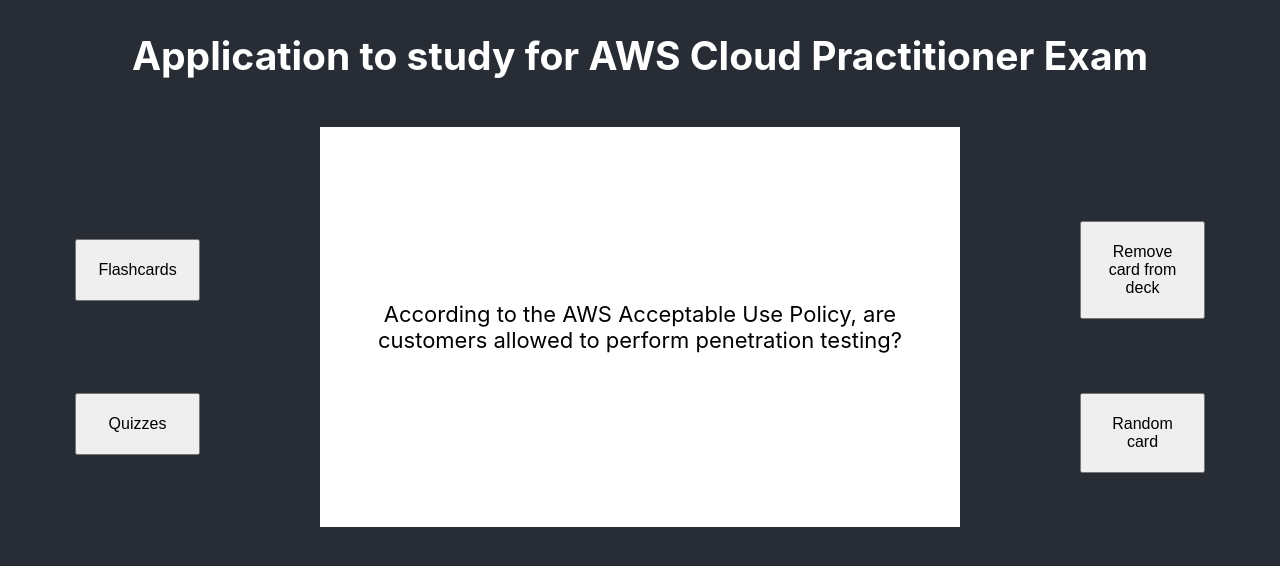
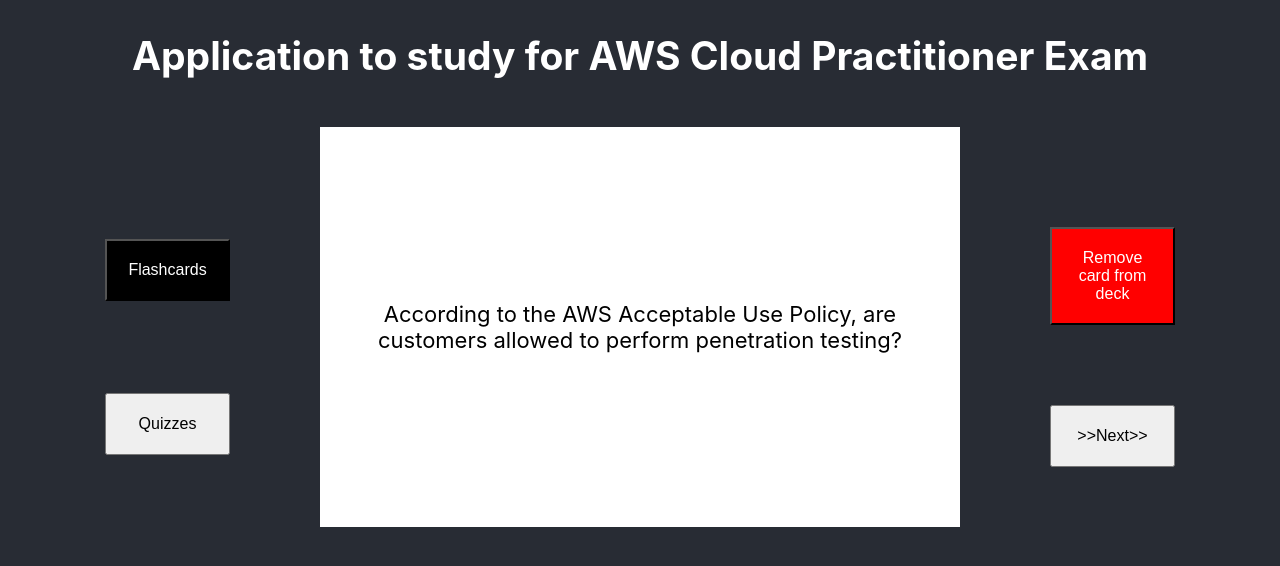
Before and after one commit to AmyShackles/aws-cloud-practitioner-study, a React (Create React App) app: page / in a window 1280 px wide. Both pictures are taken after a click on the button "Flashcards". Shown: the top 566 px of the page. Built offline with nearby package versions, Linux system fonts and the light colour scheme.

Commit message:
First pass at making app more keyboard accessible
- There's a bug wherein the previous button does not work on enter but does work on space.  This perplexes me.

```diff
--- a/src/App.css
+++ b/src/App.css
@@ -124,3 +124,50 @@
   color: white;
   font-size: 26px;
 }
+.remove {
+  background-color: red;
+  color: white;
+}
+.remove:hover,
+.remove:focus {
+  background-color: darkred;
+}
+.reset {
+  background-color: green;
+  color: white;
+}
+.reset:hover,
+.reset:focus {
+  background-color: darkgreen;
+}
+.previous,
+.next {
+  font-size: 20px;
+  align-items: center;
+  text-align: center;
+  justify-content: center;
+  display: flex;
+}
+.previous::before,
+.previous::after {
+  content: "<<";
+}
+.next::before,
+.next::after {
+  content: ">>";
+}
+.next:hover,
+.next:focus,
+.previous:hover,
+.previous:focus {
+  background-color: gray;
+  color: white;
+}
+
+.flashcardDeck:hover,
+.flashcardDeck:focus,
+.quizDeck:hover,
+.quizDeck:focus {
+  background-color: black;
+  color: white;
+}
--- a/src/App.js
+++ b/src/App.js
@@ -17,10 +17,18 @@
       </header>
       <main>
         <div className="buttons">
-          <button onClick={() => handleStudyChange("prompt")}>
+          <button
+            className="flashcardDeck"
+            onClick={() => handleStudyChange("prompt")}
+          >
             Flashcards
           </button>
-          <button onClick={() => handleStudyChange("quiz")}>Quizzes</button>
+          <button
+            className="quizDeck"
+            onClick={() => handleStudyChange("quiz")}
+          >
+            Quizzes
+          </button>
         </div>
         {studyType === "quiz" && <Quizzes />}
         {studyType === "prompt" && <Prompts />}
--- a/src/components/Card.js
+++ b/src/components/Card.js
@@ -11,9 +11,19 @@
       {text}
     </p>
   ));
+  const handleKeyPress = (event, validKeys, callback) => {
+    if (validKeys.includes(event.key)) {
+      callback();
+    }
+  };
 
   return (
-    <div id="card" onClick={cardFlip}>
+    <div
+      id="card"
+      onClick={cardFlip}
+      onKeyDown={(event) => handleKeyPress(event, ["Enter"], cardFlip)}
+      tabIndex="0"
+    >
       <div id="card-internal">
         {side === "back" ? backFormatted : frontFormatted}
       </div>
--- a/src/components/Prompts.js
+++ b/src/components/Prompts.js
@@ -50,7 +50,8 @@
         randomId = Math.floor(Math.random() * this.state.cardsAvailable.length);
       }
     }
-    alreadySeen.push(this.state.cardsAvailable[randomId]);
+    const newCard = this.state.cardsAvailable[randomId];
+    alreadySeen.push(newCard);
     let cardsAvailable = this.state.cardsAvailable.filter(
       (card) => !alreadySeen.includes(card)
     );
@@ -58,7 +59,7 @@
     const prevCard = this.state.currentCard;
     this.setState({
       currentCardId: randomId,
-      currentCard: this.state.cardsAvailable[randomId],
+      currentCard: newCard,
       prevCard,
       prevCardId,
       side: "front",
@@ -67,11 +68,16 @@
     });
   };
   prev = () => {
+    console.log("Are you firing?");
+    const newCurrentId = this.state.prevCardId;
+    const newCurrent = this.state.prevCard;
+    const newPrevId = this.state.currentCardId;
+    const newPrev = this.state.currentCard;
     this.setState({
-      currentCard: this.state.prevCard,
-      currentCardId: this.state.prevCardId,
-      prevCard: this.state.currentCard,
-      prevCardId: this.state.currentCardId,
+      currentCard: newCurrent,
+      currentCardId: newCurrentId,
+      prevCard: newPrev,
+      prevCardId: newPrevId,
     });
   };
 
@@ -99,23 +105,57 @@
   resetDeck = () => {
     this.setState({ cardsAvailable: cards, cardsSeen: [] }, () => this.next());
   };
+  handleKeyPress = (event, validKeys, callback) => {
+    if (validKeys.includes(event.key)) {
+      callback();
+    }
+  };
   render() {
     if (this.state.currentCard) {
       return (
         <>
+          <div>
             <Card
               front={this.state.currentCard.front}
               back={this.state.currentCard.back}
               cardFlip={this.cardFlip}
               side={this.state.side}
             />
+          </div>
           <div className="buttons">
-            {this.state.prevCard && (
-              <button onClick={this.prev}>Previous card</button>
+            {this.state.prevCardId && (
+              <button
+                id="previous-card"
+                className="previous"
+                onClick={this.prev}
+                onKeyDown={(event) =>
+                  this.handleKeyPress(event, ["Enter"], this.prev)
+                }
+              >
+                Previous
+              </button>
             )}
-            <button onClick={this.remove}>Remove card from deck</button>
+            <button
+              id="remove-card"
+              className="remove"
+              onClick={this.remove}
+              onKeyDown={(event) =>
+                this.handleKeyPress(event, ["Enter"], this.remove)
+              }
+            >
+              Remove card from deck
+            </button>
             {!this.state.lastCard && (
-              <button onClick={this.next}>Random card</button>
+              <button
+                id="next-card"
+                className="next"
+                onClick={this.next}
+                onKeyDown={(event) =>
+                  this.handleKeyPress(event, ["Enter"], this.next)
+                }
+              >
+                Next
+              </button>
             )}
           </div>
         </>
@@ -126,7 +166,15 @@
           <p>There are no more cards in the deck</p>
 
           <div className="buttons">
-            <button onClick={this.resetDeck}>Reset deck</button>
+            <button
+              className="reset"
+              onClick={this.resetDeck}
+              onKeyDown={(event) =>
+                this.handleKeyPress(event, ["Enter"], this.resetDeck)
+              }
+            >
+              Reset deck
+            </button>
           </div>
         </div>
       );
--- a/src/components/Quizzes.js
+++ b/src/components/Quizzes.js
@@ -117,14 +117,25 @@
     }
     this.setState({ selection, attempts: ++attempts });
   };
+  handleKeyPress = (event, validKeys, callback) => {
+    if (validKeys.includes(event.key)) {
+      callback();
+    }
+  };
   render() {
     if (this.state.currentProblem) {
       return (
         <>
           <div id="quiz">
             {this.state.prevProblem ? (
-              <button className="buttons" onClick={this.prev}>
-                Previous question
+              <button
+                className="buttons previous"
+                onClick={this.prev}
+                onKeyDown={(event) =>
+                  this.handleKeyPress(event, ["Enter"], this.prev)
+                }
+              >
+                Previous
               </button>
             ) : (
               <div className="buttons" />
@@ -140,13 +151,27 @@
               attempts={this.state.attempts}
             />
             {!this.state.lastProblem && (
-              <button className="buttons" onClick={this.next}>
-                Random question
+              <button
+                className="buttons next"
+                onClick={this.next}
+                onKeyDown={(event) =>
+                  this.handleKeyPress(event, ["Enter"], this.next)
+                }
+              >
+                Next
               </button>
             )}
           </div>
           <div className="buttons">
-            <button onClick={this.remove}>Remove question from deck</button>
+            <button
+              className="remove"
+              onClick={this.remove}
+              onKeyDown={(event) =>
+                this.handleKeyPress(event, ["Enter"], this.remove)
+              }
+            >
+              Remove question from deck
+            </button>
           </div>
         </>
       );
@@ -157,7 +182,15 @@
             <p>There are no more cards in the deck</p>
           </div>
           <div className="buttons">
-            <button onClick={this.resetDeck}>Reset deck</button>
+            <button
+              className="reset"
+              onClick={this.resetDeck}
+              onKeyDown={(event) =>
+                this.handleKeyPress(event, ["Enter"], this.resetDeck)
+              }
+            >
+              Reset deck
+            </button>
           </div>
         </>
       );
```
Lines whose indentation alone changed are shown as unchanged.
